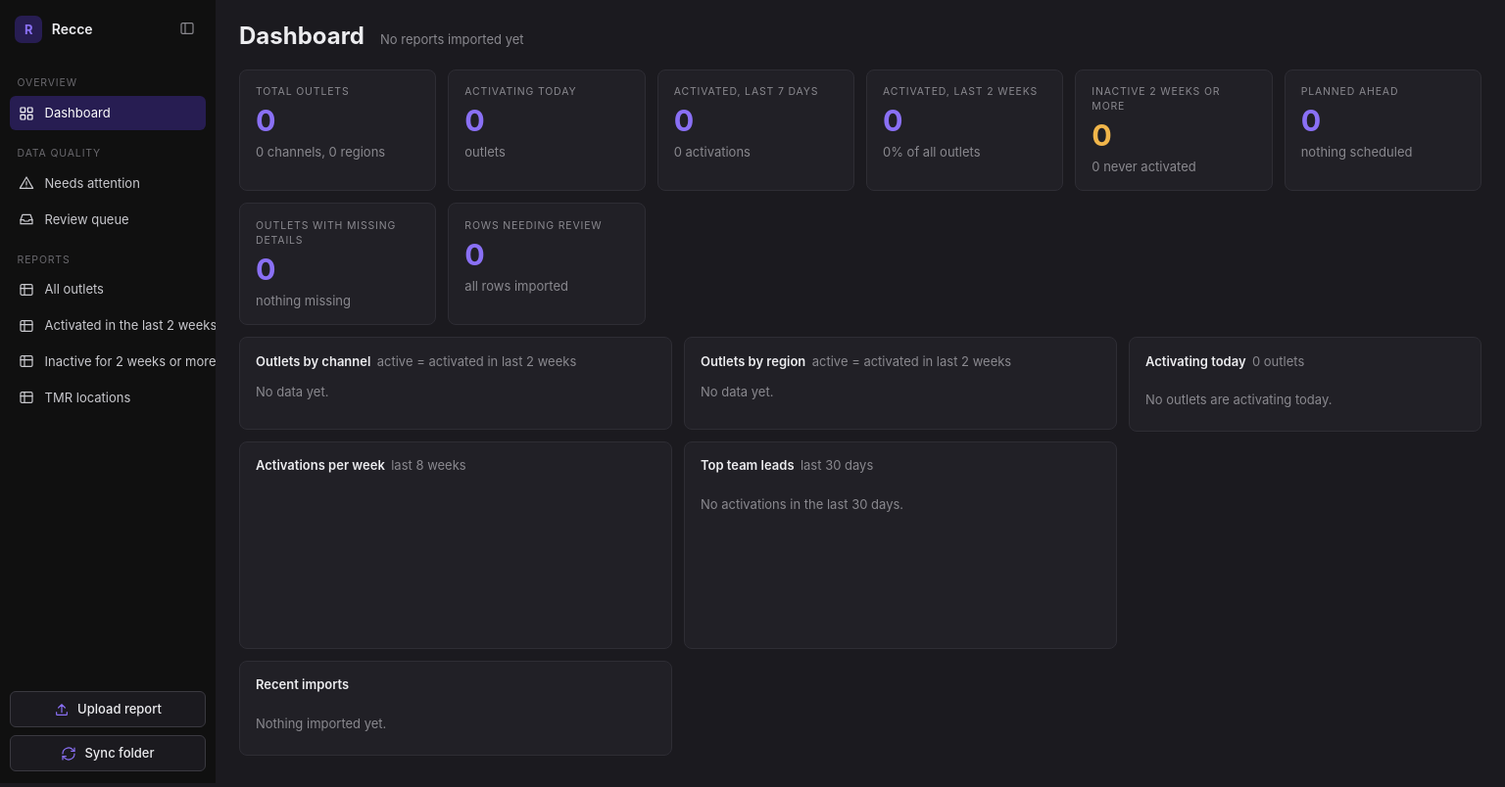
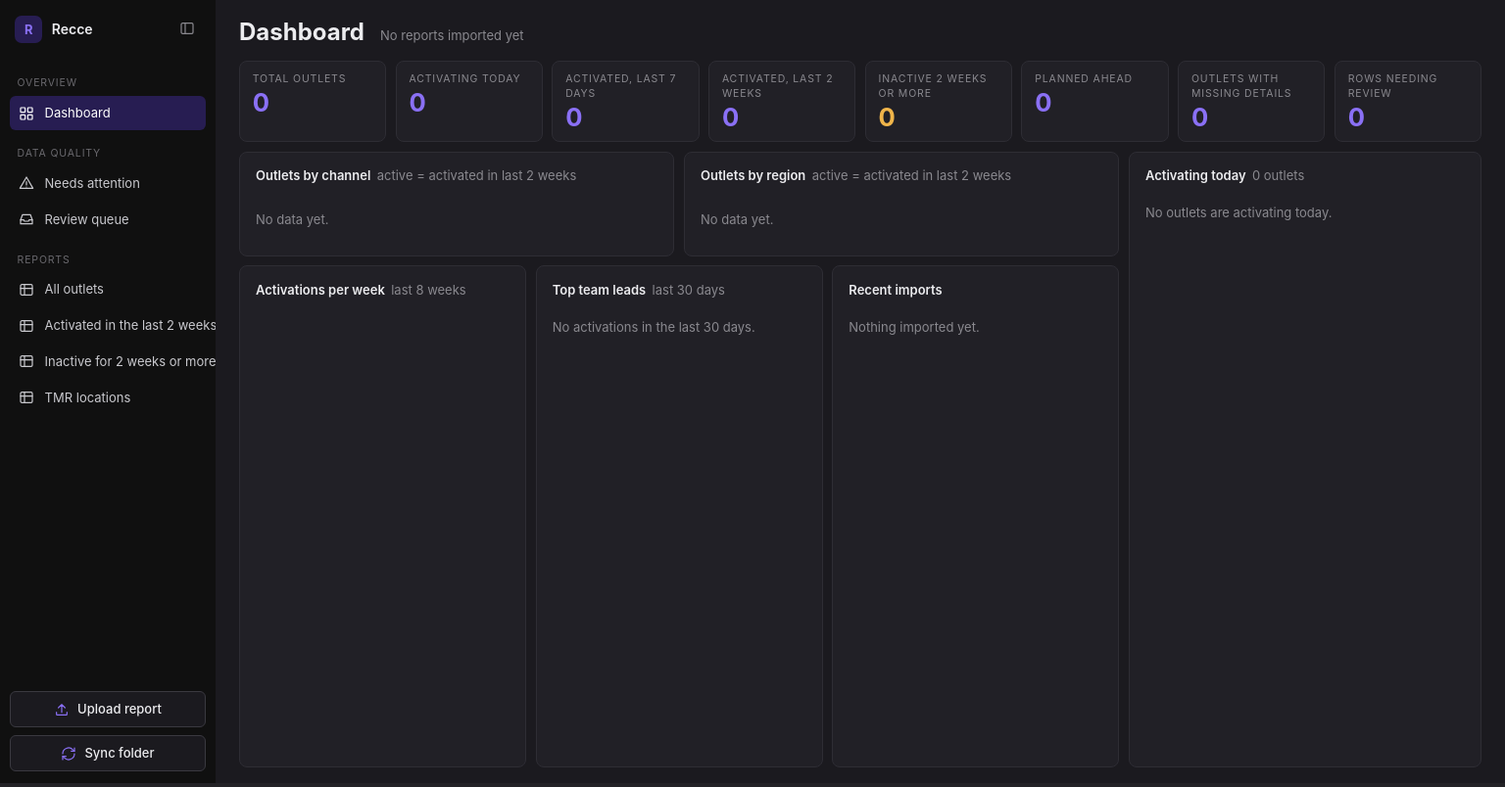
Before and after one commit to Buluma-Ke/exact_recce, a Flask app: page / in a window 1536 px wide. Shown: the whole page at 98% size. Run offline with Flask 3, Linux system fonts and the light colour scheme; parts of the project's set-up code (start-up, migrations or seed data) failed here and were passed over.

Commit message:
Fit dashboard to the screen with an internal scrolling list
On large windows the dashboard fills the viewport, charts stretch to use free space, and Activating today scrolls inside its card. Add slim dark scrollbars app-wide and show up to 8 team leads and imports.

```diff
--- a/dashboard.py
+++ b/dashboard.py
@@ -135,7 +135,7 @@ def get_dashboard_data(engine):
             FROM activations a JOIN staff s ON s.id = a.team_lead_id
             WHERE a.activation_date BETWEEN {TODAY_SQL} - 30 AND {TODAY_SQL}
               AND lower(s.name) <> 'none'
-            GROUP BY s.id, s.name ORDER BY n DESC, s.name LIMIT 5
+            GROUP BY s.id, s.name ORDER BY n DESC, s.name LIMIT 8
         """)
     ]
 
@@ -144,7 +144,7 @@ def get_dashboard_data(engine):
          "ins": r.rows_inserted, "upd": r.rows_updated}
         for r in _rows(engine, """
             SELECT file_name, imported_at, rows_inserted, rows_updated
-            FROM import_batches ORDER BY imported_at DESC LIMIT 5
+            FROM import_batches ORDER BY imported_at DESC LIMIT 8
         """)
     ]
 
--- a/static/style.css
+++ b/static/style.css
@@ -27,6 +27,27 @@ body {
 }
 a {
     color:inherit;
+}
+* {
+    scrollbar-width:thin;
+    scrollbar-color:#3a3940 transparent;
+}
+::-webkit-scrollbar {
+    width:8px;
+    height:8px;
+}
+::-webkit-scrollbar-track {
+    background:transparent;
+}
+::-webkit-scrollbar-thumb {
+    background:#3a3940;
+    border-radius:99px;
+    border:2px solid transparent;
+    background-clip:padding-box;
+}
+::-webkit-scrollbar-thumb:hover {
+    background:#55545e;
+    background-clip:padding-box;
 }
 svg.i {
     width:16px;
@@ -750,3 +771,127 @@ form.inline input[type="date"] {
         font-size:11.5px;
     }
 }
+
+/* ---------- dashboard fits the screen (desktop-sized windows) ---------- */
+@media (min-width: 1500px) and (min-height: 700px) {
+    body.dashboard-page {
+        height:100vh;
+        overflow:hidden;
+    }
+    .dashboard-page .shell {
+        height:100vh;
+        min-height:0;
+    }
+    .dashboard-page .content {
+        height:100vh;
+        display:flex;
+        flex-direction:column;
+        padding-top:1rem;
+        padding-bottom:1rem;
+        overflow:hidden;
+    }
+    .dashboard-page .note {
+        flex:none;
+    }
+    .dashboard-page .head {
+        flex:none;
+        margin-bottom:.7rem;
+    }
+    .dashboard-page .stats {
+        flex:none;
+        grid-template-columns:none;
+        grid-auto-flow:column;
+        grid-auto-columns:minmax(0, 1fr);
+        gap:.6rem;
+        margin-bottom:.6rem;
+    }
+    .dashboard-page .card {
+        padding:.6rem .8rem;
+    }
+    .dashboard-page .card .v {
+        margin-top:.2rem;
+        font-size:1.6rem;
+    }
+    .dashboard-page .card .s {
+        margin-top:.2rem;
+        font-size:11.5px;
+    }
+    .dashboard-page .dash {
+        flex:1;
+        min-height:0;
+        gap:.6rem;
+        grid-template-columns:minmax(0, 1fr) 360px;
+        grid-template-rows:minmax(0, 1fr);
+        align-items:stretch;
+    }
+    .dashboard-page .dash-main {
+        display:grid;
+        grid-template-rows:auto minmax(0, 1fr);
+        gap:.6rem;
+        min-height:0;
+    }
+    .dashboard-page .dash-main > .grid2 {
+        grid-template-columns:repeat(2, minmax(0, 1fr));
+    }
+    .dashboard-page .dash-main > .grid3 {
+        grid-template-columns:repeat(3, minmax(0, 1fr));
+    }
+    .dashboard-page .dash-main > .grid2,
+    .dashboard-page .dash-main > .grid3 {
+        gap:.6rem;
+        margin-bottom:0;
+        min-height:0;
+    }
+    .dashboard-page .dash-main .panel {
+        display:flex;
+        flex-direction:column;
+        min-height:0;
+        overflow-y:auto;
+    }
+    .dashboard-page .bars {
+        flex:1;
+        display:flex;
+        flex-direction:column;
+        justify-content:space-between;
+        gap:.5rem;
+    }
+    .dashboard-page .brow {
+        margin-bottom:0;
+    }
+    .dashboard-page .weeks {
+        flex:1;
+        height:auto;
+        min-height:90px;
+    }
+    .dashboard-page .panel .list li {
+        padding:.38rem 0;
+    }
+    .dashboard-page .dash-side {
+        position:static;
+        min-height:0;
+    }
+    .dashboard-page .dash-side .panel.today {
+        height:100%;
+        max-height:none;
+        display:flex;
+        flex-direction:column;
+        overflow:hidden;
+    }
+    .dashboard-page .panel.today .list {
+        flex:1;
+        min-height:0;
+        overflow-y:auto;
+        margin-right:-.5rem;
+        padding-right:.5rem;
+    }
+}
+
+/* shorter windows: keep the fit-to-screen layout by trimming the lists */
+@media (min-width: 1500px) and (min-height: 700px) and (max-height: 920px) {
+    .dashboard-page .dash-main .list li:nth-child(n+4) {
+        display:none;
+    }
+    .dashboard-page .card .s {
+        display:none;
+    }
+}
--- a/templates/base.html
+++ b/templates/base.html
@@ -30,7 +30,7 @@
     })();
   </script>
 </head>
-<body>
+<body class="{% block bodyclass %}{% endblock %}">
   <header class="mobile-bar">
     <button type="button" class="icon-btn" id="menu" title="Menu" aria-label="Open menu" aria-expanded="false" aria-controls="sidebar">
       {{ icon('menu') }}{% if attention.gaps or attention.review %}<span class="dot"></span>{% endif %}
--- a/templates/dashboard.html
+++ b/templates/dashboard.html
@@ -1,9 +1,11 @@
 {% extends "base.html" %}
 {% block title %}Dashboard - Recce{% endblock %}
+{% block bodyclass %}dashboard-page{% endblock %}
 
 {% macro breakdown(title, items, note) %}
   <section class="panel">
     <h2>{{ title }}<span>{{ note }}</span></h2>
+    <div class="bars">
     {% for it in items %}
       <div class="brow">
         <div class="top"><span>{{ it.name }}</span><em>{{ it.active }} active / {{ it.total }} outlets</em></div>
@@ -12,6 +14,7 @@
     {% else %}
       <p class="muted">No data yet.</p>
     {% endfor %}
+    </div>
   </section>
 {% endmacro %}
 
```
